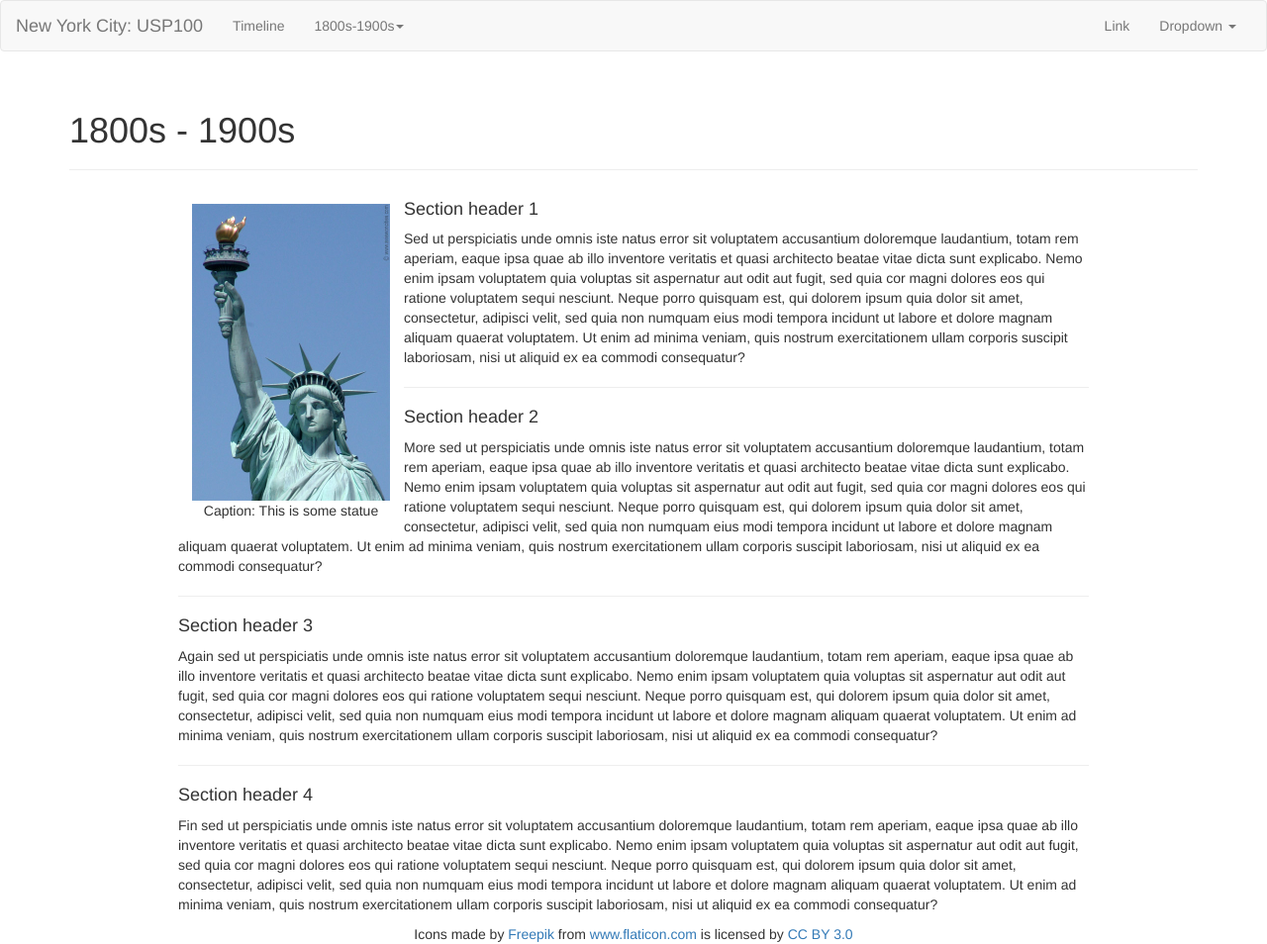
After one commit to glennneiger/usp100website, a Flask app: page /1800s in a window 1280 px wide. The commit adds this page. Shown: the whole page at 99% size. Run offline with Flask 2, Linux system fonts and the light colour scheme; some libraries are stand-ins or nearby versions.

Commit message:
nav split with section def

```diff
--- a/website/__init__.py
+++ b/website/__init__.py
@@ -15,9 +15,28 @@ app.config['SECRET_KEY'] = 'you-will-never-guess'
 
 app.swgi_app = ProxyFix(app.wsgi_app)
 
+##################
+# Error Handlers #
+##################
+@app.errorhandler(404)
+def page_not_found(error):
+    return redirect(url_for('index')), 404
+
 ##############################
 # Start website redirections #
 ##############################
-@app.route('/', methods = ['GET', 'POST'])
+@app.route('/')
 def index():
 	return render_template('index.html')
+
+@app.route('/1800s')
+def eighteen():
+	return render_template('1800s.html')
+
+@app.route('/1900s')
+def nineteen():
+	return render_template('1900s.html')
+
+@app.route('/2000s')
+def twenty():
+	return render_template('2000s.html')
--- a/website/static/css/component.css
+++ b/website/static/css/component.css
@@ -26,6 +26,10 @@
 	background: #afdcf8;
 	left: 20%;
 	margin-left: -10px;
+}
+
+.cbp_tmtimeline > li {
+	position: relative;
 }
 
 /* The date/time */
--- /dev/null
+++ b/website/static/css/global.css
@@ -0,0 +1,13 @@
+.floatLeft {
+    float: left;
+    margin: 4px;
+    padding: 10px;
+    text-align: center;
+}
+
+.floatRight {
+    float: right;
+    margin: 4px;
+    padding: 10px;
+    text-align: center;
+}
--- /dev/null
+++ b/website/static/js/scroll.js
@@ -0,0 +1,14 @@
+$('a[href*=#]:not([href=#])').click(function() {
+    if (location.pathname.replace(/^\//,'') == this.pathname.replace(/^\//,'')
+        || location.hostname == this.hostname) {
+
+        var target = $(this.hash);
+        target = target.length ? target : $('[name=' + this.hash.slice(1) +']');
+           if (target.length) {
+             $('html,body').animate({
+                 scrollTop: target.offset().top
+            }, 1000);
+            return false;
+        }
+    }
+});
--- /dev/null
+++ b/website/templates/1800s.html
@@ -0,0 +1,67 @@
+<!DOCTYPE html>
+<html lang="en" class="no-js">
+	<head>
+		<title>New York City: 1800s - 1900s</title>
+		<meta name="description" content="New York City: 1800s - 1900s" />
+		<meta name="keywords" content="timeline, 1800s, 1900s, new york, newyork, new york city" />
+		<meta name="author" content="USP100 New York WI15" />
+		<link rel="shortcut icon" href="img/eeuu2.ico?=v3">
+	</head>
+	<body>
+		{% extends "base.html" %}
+		{% block content %}
+		<div class="container">
+			<header class="page-header">
+				<h1>1800s - 1900s</h1>
+			</header>
+			<section>
+				<div class="col-sm-10 col-sm-offset-1">
+					<div class="floatLeft">
+						<img src="img/statue.jpg" width="200px"><br>
+						Caption: This is some statue
+					</div>
+					<h4 id="sec1">Section header 1</h4>
+					<p>
+						Sed ut perspiciatis unde omnis iste natus error sit voluptatem accusantium doloremque laudantium,
+						totam rem aperiam, eaque ipsa quae ab illo inventore veritatis et quasi architecto beatae vitae
+						dicta sunt explicabo. Nemo enim ipsam voluptatem quia voluptas sit aspernatur aut odit aut fugit, sed quia cor magni dolores
+						eos qui ratione voluptatem sequi nesciunt. Neque porro quisquam est, qui dolorem ipsum quia dolor sit amet, consectetur, adipisci velit,
+						sed quia non numquam eius modi tempora incidunt ut labore et dolore magnam aliquam quaerat voluptatem.
+						Ut enim ad minima veniam, quis nostrum exercitationem ullam corporis suscipit laboriosam, nisi ut aliquid ex ea commodi consequatur?
+					</p>
+					<hr>
+					<h4 id="sec2">Section header 2</h4>
+					<p>
+						More sed ut perspiciatis unde omnis iste natus error sit voluptatem accusantium doloremque laudantium,
+						totam rem aperiam, eaque ipsa quae ab illo inventore veritatis et quasi architecto beatae vitae
+						dicta sunt explicabo. Nemo enim ipsam voluptatem quia voluptas sit aspernatur aut odit aut fugit, sed quia cor magni dolores
+						eos qui ratione voluptatem sequi nesciunt. Neque porro quisquam est, qui dolorem ipsum quia dolor sit amet, consectetur, adipisci velit,
+						sed quia non numquam eius modi tempora incidunt ut labore et dolore magnam aliquam quaerat voluptatem.
+						Ut enim ad minima veniam, quis nostrum exercitationem ullam corporis suscipit laboriosam, nisi ut aliquid ex ea commodi consequatur?
+					</p>
+					<hr>
+					<h4 id="sec3">Section header 3</h4>
+					<p>
+						Again sed ut perspiciatis unde omnis iste natus error sit voluptatem accusantium doloremque laudantium,
+						totam rem aperiam, eaque ipsa quae ab illo inventore veritatis et quasi architecto beatae vitae
+						dicta sunt explicabo. Nemo enim ipsam voluptatem quia voluptas sit aspernatur aut odit aut fugit, sed quia cor magni dolores
+						eos qui ratione voluptatem sequi nesciunt. Neque porro quisquam est, qui dolorem ipsum quia dolor sit amet, consectetur, adipisci velit,
+						sed quia non numquam eius modi tempora incidunt ut labore et dolore magnam aliquam quaerat voluptatem.
+						Ut enim ad minima veniam, quis nostrum exercitationem ullam corporis suscipit laboriosam, nisi ut aliquid ex ea commodi consequatur?
+					</p>
+					<hr>
+					<h4 id="sec4">Section header 4</h4>
+					<p>
+						Fin sed ut perspiciatis unde omnis iste natus error sit voluptatem accusantium doloremque laudantium,
+						totam rem aperiam, eaque ipsa quae ab illo inventore veritatis et quasi architecto beatae vitae
+						dicta sunt explicabo. Nemo enim ipsam voluptatem quia voluptas sit aspernatur aut odit aut fugit, sed quia cor magni dolores
+						eos qui ratione voluptatem sequi nesciunt. Neque porro quisquam est, qui dolorem ipsum quia dolor sit amet, consectetur, adipisci velit,
+						sed quia non numquam eius modi tempora incidunt ut labore et dolore magnam aliquam quaerat voluptatem.
+						Ut enim ad minima veniam, quis nostrum exercitationem ullam corporis suscipit laboriosam, nisi ut aliquid ex ea commodi consequatur?
+					</p>
+				</div>
+			</section>
+		</div>
+	{% endblock %}
+	</body>
+</html>
--- a/website/templates/base.html
+++ b/website/templates/base.html
@@ -1,20 +1,70 @@
-<html>
+<!DOCTYPE html>
+<html lang="en" class="no-js">
 <head>
-	<title>New York City</title>
+	<meta charset="UTF-8" />
+	<meta http-equiv="X-UA-Compatible" content="IE=edge,chrome=1">
+	<meta name="viewport" content="width=device-width, initial-scale=1.0">
+	<link rel="stylesheet" type="text/css" href="css/component.css" />
+	<link rel="stylesheet" type="text/css" href="css/bootstrap.min.css" />
+	<link rel="stylesheet" type="text/css" href="css/global.css" />
+	<script src="js/modernizr.custom.js"></script>
 </head>
 <body>
-	<div>Microblog: <a class="spf-link" href="/now/index">Home</a>
-	</div>
-	<hr>
-	{% with messages = get_flashed_messages() %}
-	{% if messages %}
-	<ul>
-		{% for message in messages %}
-		<li>{{ message }} </li>
-		{% endfor %}
-	</ul>
-	{% endif %}
-	{% endwith %}
-	{% block content %}{% endblock %}
+	<header class="clearfix">
+		<nav class="navbar navbar-default">
+			<div class="container-fluid">
+				<!-- Brand and toggle get grouped for better mobile display -->
+				<div class="navbar-header">
+				<button type="button" class="navbar-toggle collapsed" data-toggle="collapse" data-target="#bs-example-navbar-collapse-1">
+					<span class="sr-only">Toggle navigation</span>
+					<span class="icon-bar"></span>
+					<span class="icon-bar"></span>
+					<span class="icon-bar"></span>
+				</button>
+				<a class="navbar-brand" href="/">New York City: USP100</a>
+				</div>
+
+				<!-- Collect the nav links, forms, and other content for toggling -->
+				<div class="collapse navbar-collapse" id="bs-example-navbar-collapse-1">
+				<ul class="nav navbar-nav">
+					<li><a href="/">Timeline</a></li>
+					<li class="dropdown">
+					<a href="/1800s" class="dropdown-toggle" data-toggle="dropdown" role="button" aria-expanded="false">1800s-1900s<span class="caret"></span></a>
+					<ul class="dropdown-menu" role="menu">
+						<li><a href="/1800s#sec1">Section header 1</a></li>
+						<li><a href="/1800s#sec2">Section header 2</a></li>
+						<li><a href="/1800s#sec3">Section header 3</a></li>
+						<li class="divider"></li>
+						<li><a href="/1800s#sec4">Section header 4</a></li>
+					</ul>
+					</li>
+				</ul>
+				<ul class="nav navbar-nav navbar-right">
+					<li><a href="#">Link</a></li>
+					<li class="dropdown">
+					<a href="#" class="dropdown-toggle" data-toggle="dropdown" role="button" aria-expanded="false">Dropdown <span class="caret"></span></a>
+					<ul class="dropdown-menu" role="menu">
+						<li><a href="#">Action</a></li>
+						<li><a href="#">Another action</a></li>
+						<li><a href="#">Something else here</a></li>
+						<li class="divider"></li>
+						<li><a href="#">Separated link</a></li>
+					</ul>
+					</li>
+				</ul>
+				</div><!-- /.navbar-collapse -->
+			</div><!-- /.container-fluid -->
+		</nav>
+	</header>
+	{% block content %}
+	{% endblock %}
+	<footer>
+	<center>
+		<div>Icons made by <a href="http://www.flaticon.com/authors/freepik" title="Freepik">Freepik</a> from <a href="http://www.flaticon.com" title="Flaticon">www.flaticon.com</a> is licensed by <a href="http://creativecommons.org/licenses/by/3.0/" title="Creative Commons BY 3.0">CC BY 3.0</a></div>
+	</center>
+	</footer>
+	<script src="js/jquery-1.11.1.min.js"></script>
+	<script src="js/bootstrap.min.js"></script>
+	<script src="js/scroll.js"></script>
 </body>
 </html>
```
Also changed, not shown: website/templates/index.html (+8 -70 lines), website/static/img/statue.jpg (added).
